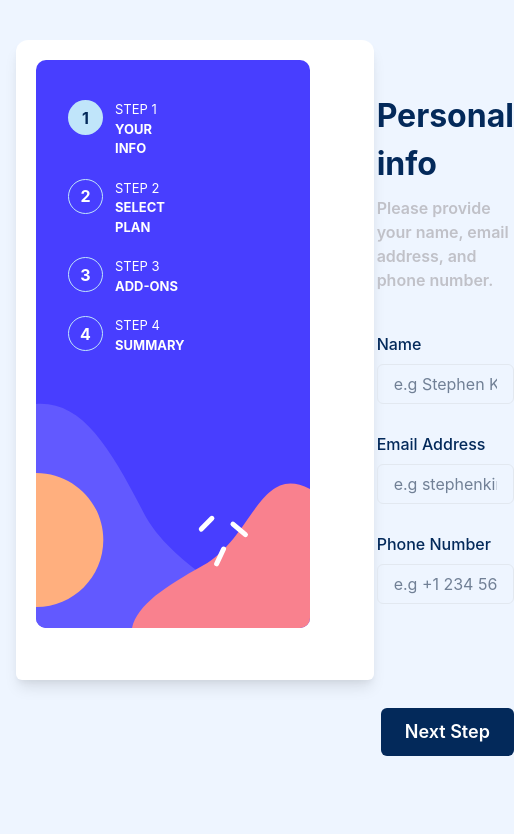
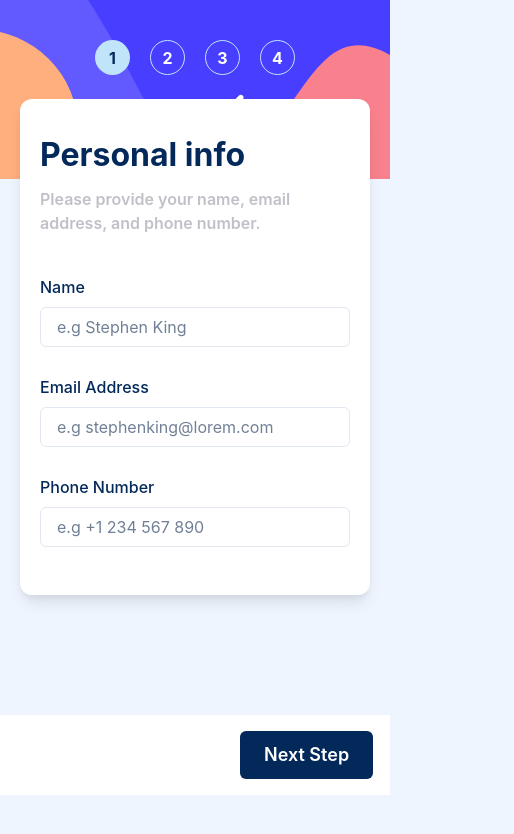
Before and after one commit to holydexboi/frontend-assessment, a React (Vite) app: page / in a window 390 px wide. Shown: the top 834 px of the page, 514 px wide, since content can reach past the window. Built offline with nearby package versions, Linux system fonts and the light colour scheme.

Commit message:
personal mobile responsive

```diff
--- a/src/components/Personal.tsx
+++ b/src/components/Personal.tsx
@@ -32,15 +32,27 @@ const Personal = ({
 
   const handleSubmit = () => {
     if (personalInfo.name === "") return setIsError({ ...isError, name: true });
-    if (personalInfo.email === "") return setIsError({ ...isError, email: true });
-    if (personalInfo.number === "") return setIsError({ ...isError, number: true });
+    if (personalInfo.email === "")
+      return setIsError({ ...isError, email: true });
+    if (personalInfo.number === "")
+      return setIsError({ ...isError, number: true });
 
     onSubmit();
   };
 
   return (
     <>
-      <Flex direction={"column"} paddingTop={8} gap={2}>
+      <Flex
+        borderRadius={{ base: "xl", lg: "none" }}
+        backgroundColor={{ base: "white" }}
+        paddingX={{ base: "5", lg: "0" }}
+        width={{base:'',lg:'full'}}
+        marginX={{ base: "5", lg: "0" }}
+        boxShadow={{ base: "lg", lg: "none" }}
+        direction={"column"}
+        paddingTop={8}
+        gap={2}
+      >
         <Text as="span" fontWeight="bold" color={"#03295A"} fontSize="xx-large">
           Personal info
         </Text>
@@ -69,9 +81,12 @@ const Personal = ({
             placeholder="e.g Stephen King"
             name="name"
             value={personalInfo.name}
-            onChange={(event) =>{
-              setPersonalInfo({ ...personalInfo, name: event.target.value })
-              setIsError({ ...isError, name: event.target.value === '' ? true: false });
+            onChange={(event) => {
+              setPersonalInfo({ ...personalInfo, name: event.target.value });
+              setIsError({
+                ...isError,
+                name: event.target.value === "" ? true : false,
+              });
             }}
           />
         </FormControl>
@@ -91,9 +106,12 @@ const Personal = ({
             placeholder="e.g stephenking@lorem.com"
             name="email"
             value={personalInfo.email}
-            onChange={(event) =>{
-              setPersonalInfo({ ...personalInfo, email: event.target.value })
-              setIsError({ ...isError, email: event.target.value === '' ? true: false });
+            onChange={(event) => {
+              setPersonalInfo({ ...personalInfo, email: event.target.value });
+              setIsError({
+                ...isError,
+                email: event.target.value === "" ? true : false,
+              });
             }}
           />
         </FormControl>
@@ -113,14 +131,18 @@ const Personal = ({
             placeholder="e.g +1 234 567 890"
             name="number"
             value={personalInfo.number}
-            onChange={(event) =>{
-              setPersonalInfo({ ...personalInfo, number: event.target.value })
-              setIsError({ ...isError, number: event.target.value === '' ? true: false });
+            onChange={(event) => {
+              setPersonalInfo({ ...personalInfo, number: event.target.value });
+              setIsError({
+                ...isError,
+                number: event.target.value === "" ? true : false,
+              });
             }}
           />
         </FormControl>
-        <Box alignSelf={"end"} marginTop={"24"}>
+        <Box alignSelf={"end"} marginTop={{base:'10', lg:"24"}}>
           <Button
+            display={{ base: "none", lg: "block" }}
             bgColor={"#03295A"}
             color={"white"}
             onClick={handleSubmit}
@@ -130,6 +152,18 @@ const Personal = ({
           </Button>
         </Box>
       </Flex>
+      <Box height={20} backgroundColor={'white'} alignItems={'center'} width={'full'} display={{ base: "block", lg: "none" }} marginTop={24}>
+          <Button
+            marginY={'4'}
+            marginLeft={'60'}
+            bgColor={"#03295A"}
+            color={"white"}
+            onClick={handleSubmit}
+            size="lg"
+          >
+            Next Step
+          </Button>
+        </Box>
     </>
   );
 };
--- a/src/pages/Main.tsx
+++ b/src/pages/Main.tsx
@@ -8,6 +8,7 @@ import {
 } from "@chakra-ui/react";
 import { useState } from "react";
 import sideBarImage from '../assets/images/bg-sidebar-desktop.svg'
+import mobileSideBarImage from '../assets/images/bg-sidebar-mobile.svg'
 import Personal from "../components/Personal";
 import Plan from "../components/Plan";
 import Addon from "../components/Addon";
@@ -61,17 +62,19 @@ const Main = () => {
 
   return (
     <>
-      <Container maxW={"container.lg"} mt="10">
-        <Card borderTopRadius="xl" boxShadow="lg" height={"container.sm"}>
-          <CardBody>
+      <Container  paddingX={{base: '0', lg: '10'}} maxW={"container.lg"} mt={{lg:"10"}} >
+        <Card borderTopRadius={{lg:"xl"}} backgroundColor={{lg:'white'}} boxShadow={{lg:"lg"}} height={"container.sm"}>
+          <CardBody padding={{base:'0', lg: '5'}}>
             <Flex
               height={"full"}
+              direction={{base:'column', lg:'row'}}
               width={"full"}
-              backgroundImage={`url(${sideBarImage})`}
+              backgroundImage={{base:`url(${mobileSideBarImage})`, lg:`url(${sideBarImage})`}}
               backgroundRepeat="no-repeat"
-              gap={40}
+              backgroundSize={'contain'}
+              gap={{base:'6', lg:'40'}}
             >
-              <Flex direction={"column"} pt={"10"} px={"8"} gap={5}>
+              <Flex justify={{base:'center', lg:'normal'}} direction={{base: "row", lg:"column"}} pt={"10"} px={{base:'0', lg:"8"}} gap={5}>
                 <Flex direction={"row"} gap={3}>
                   <Circle
                     {...(steps === 1
@@ -87,7 +90,7 @@ const Main = () => {
                       1
                     </Text>
                   </Circle>
-                  <Flex direction={"column"} color={"white"}>
+                  <Flex display={{base: 'none', lg: 'flex'}} direction={"column"} w={'30'} color={"white"}>
                     <Text as="span" fontWeight="normal" fontSize="small">
                       STEP 1
                     </Text>
@@ -111,7 +114,7 @@ const Main = () => {
                       2
                     </Text>
                   </Circle>
-                  <Flex direction={"column"} color={"white"}>
+                  <Flex display={{base: 'none', lg: 'flex'}} direction={"column"} color={"white"}>
                     <Text as="span" fontWeight="normal" fontSize="small">
                       STEP 2
                     </Text>
@@ -135,7 +138,7 @@ const Main = () => {
                       3
                     </Text>
                   </Circle>
-                  <Flex direction={"column"} color={"white"}>
+                  <Flex display={{base: 'none', lg: 'flex'}} direction={"column"} color={"white"}>
                     <Text as="span" fontWeight="normal" fontSize="small">
                       STEP 3
                     </Text>
@@ -159,7 +162,7 @@ const Main = () => {
                       4
                     </Text>
                   </Circle>
-                  <Flex direction={"column"} color={"white"}>
+                  <Flex display={{base: 'none', lg: 'block'}} direction={"column"} color={"white"}>
                     <Text as="span" fontWeight="normal" fontSize="small">
                       STEP 4
                     </Text>
```
Also changed, not shown: src/assets/images/bg-sidebar-mobile.svg (added).
